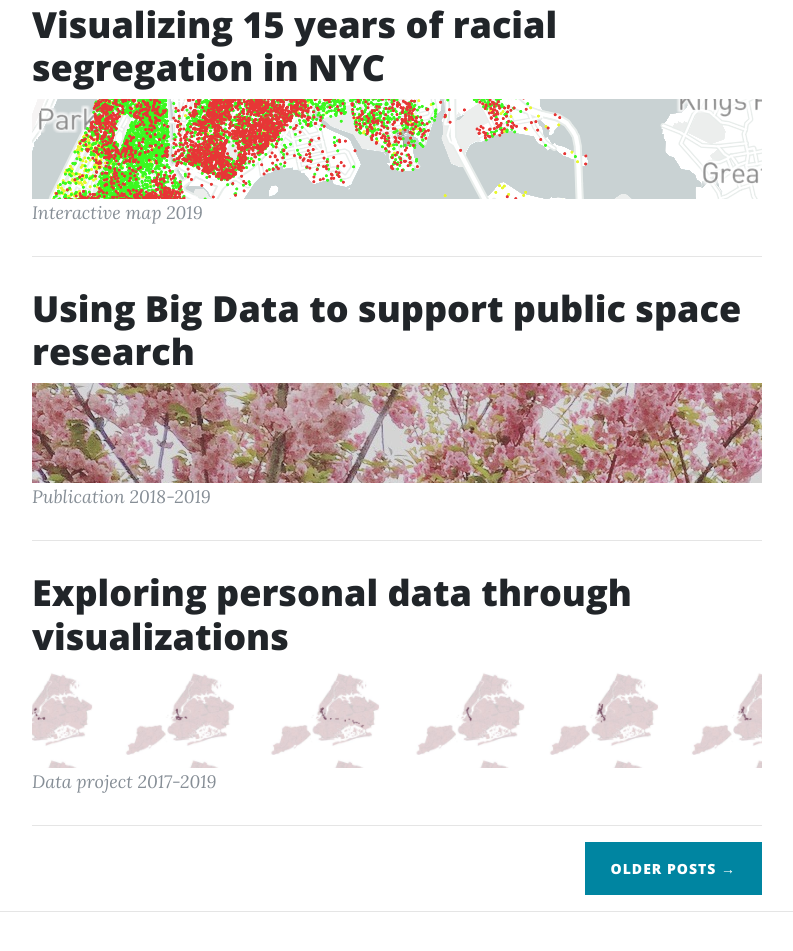
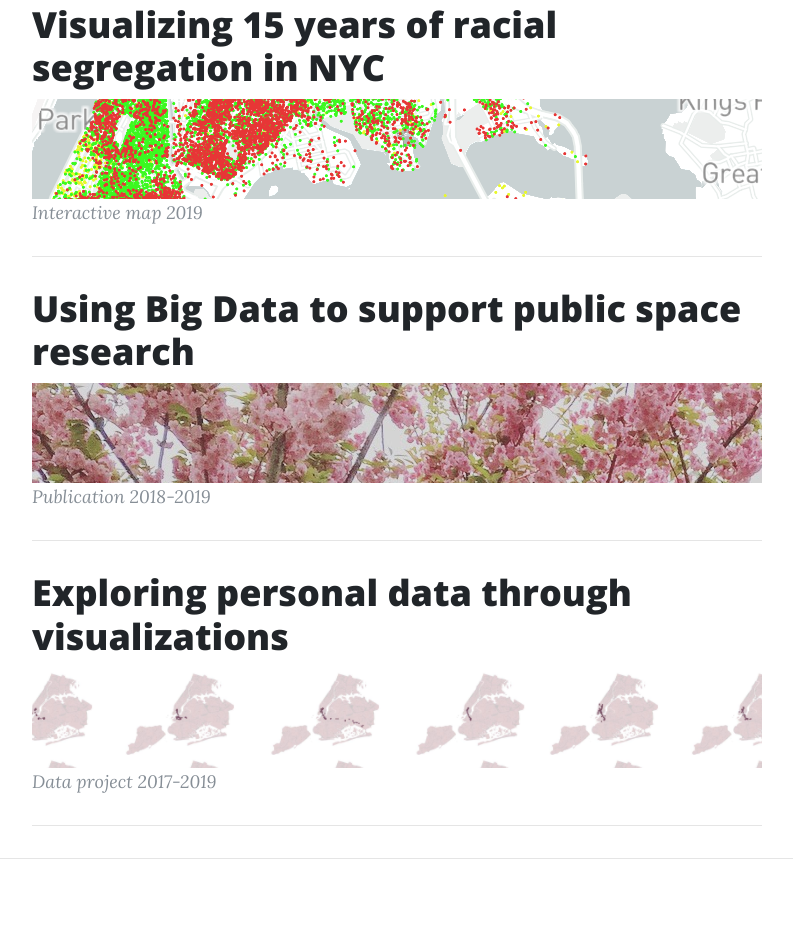
Before and after one commit to avigailvantu/portfolio, a website: page index.html in a window 1280 px wide. Shown: the part 851-1802 px from the top of the page, without its empty margins (243-1036 px from the left). Drawn offline with nearby package versions, Linux system fonts and the light colour scheme.

Commit message:
Comment out pager

```diff
--- a/index.html
+++ b/index.html
@@ -123,9 +123,9 @@
         </div>
         <hr>
         <!-- Pager -->
-        <div class="clearfix">
+        <!-- <div class="clearfix">
           <a class="btn btn-primary float-right" href="#">Older Posts &rarr;</a>
-        </div>
+        </div> -->
       </div>
     </div>
   </div>
```
